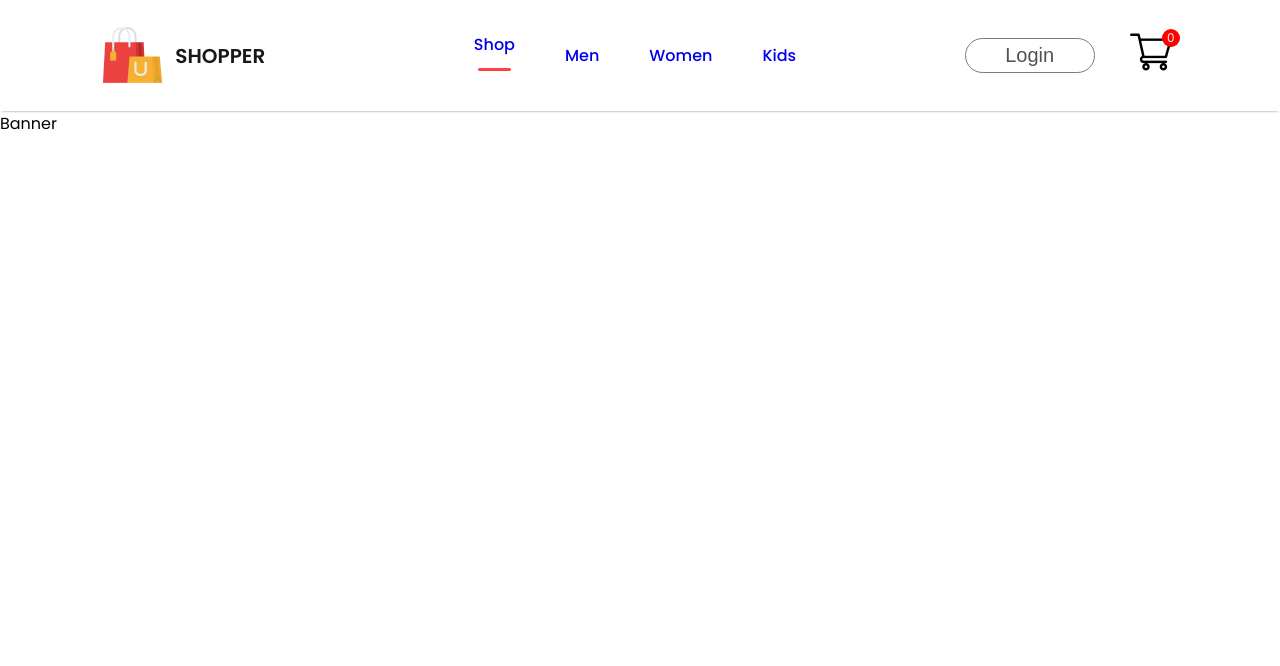
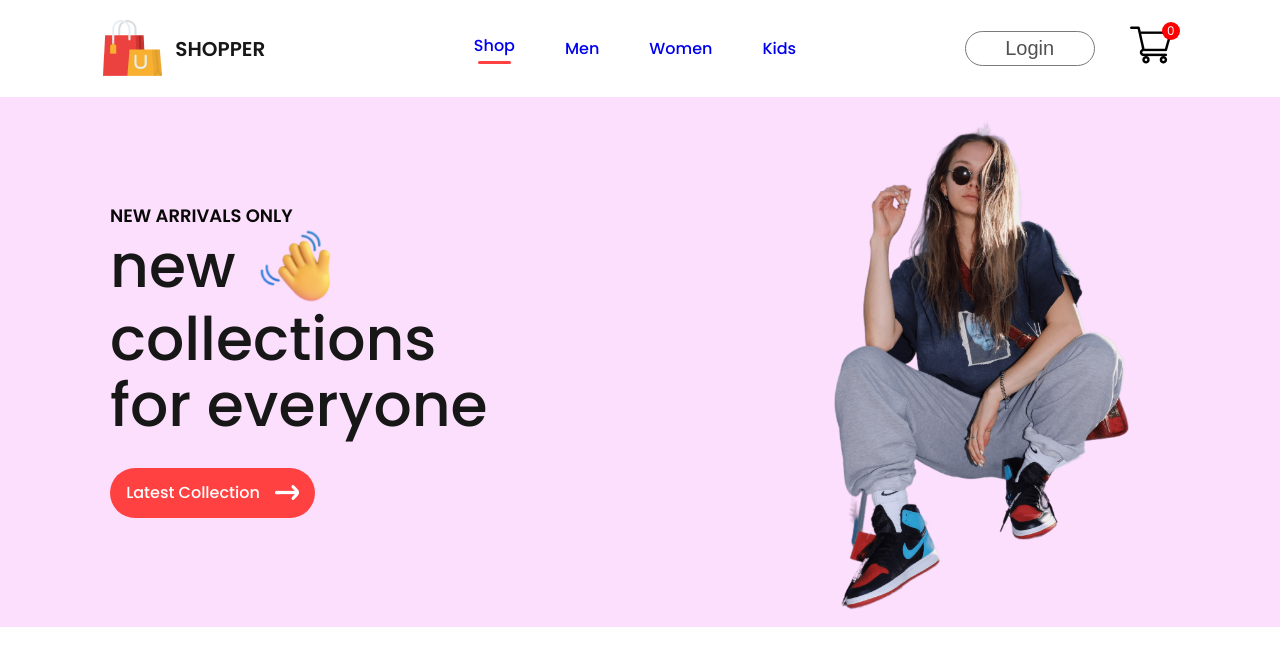
Before and after one commit to shahroz-ali750/React-Project, a React (Create React App) app: page / in a window 1280 px wide. Shown: the top 666 px of the page. Built offline with nearby package versions, Linux system fonts and the light colour scheme.

Commit message:
banner component completed

```diff
--- a/src/components/Banner/Banner.css
+++ b/src/components/Banner/Banner.css
@@ -0,0 +1,55 @@
+.banner {
+  /* height: 100vh; */
+  background: #fcdffd;
+  display: flex;
+}
+.banner-left {
+  flex: 1;
+  display: flex;
+  flex-direction: column;
+  justify-content: center;
+
+  padding-left: 110px;
+  line-height: 1.1;
+}
+.banner-left h2 {
+  color: #090909;
+  font-size: 18px;
+  font-weight: 600;
+}
+.banner-left p {
+  color: #171717;
+  font-size: 60px;
+  font-weight: 450;
+}
+.banner-hand-icon {
+  display: flex;
+  align-items: center;
+  gap: 20px;
+}
+.banner-hand-icon img {
+  width: 80px;
+}
+.banner-latest-btn {
+  display: flex;
+  justify-content: center;
+  align-items: center;
+  gap: 15px;
+  width: 205px;
+  height: 50px;
+  border-radius: 75px;
+  margin-top: 30px;
+  background: #ff4141;
+  color: #ffff;
+  font-size: 16px;
+  font-weight: 500;
+}
+.banner-right {
+  flex: 1;
+  display: flex;
+  align-items: center;
+  justify-content: center;
+}
+.banner-right img {
+  height: 530px;
+}
--- a/src/components/Banner/Banner.jsx
+++ b/src/components/Banner/Banner.jsx
@@ -1,7 +1,29 @@
 import React from 'react'
 import './Banner.css'
+import hand_icon from "../Assets/hand_icon.png"
+import arrow_icon from '../Assets/arrow.png'
+import hero_image from '../Assets/hero_image.png'
 export const Banner = () => {
   return (
-    <div>Banner</div>
+    <div className='banner'>
+        <div className="banner-left">
+            <h2>NEW ARRIVALS ONLY</h2>
+            <div>
+                <div className='banner-hand-icon'>
+                    <p>new</p>
+                    <img src={hand_icon} alt="" />
+                </div>
+                <p>collections</p>
+                <p>for everyone</p>
+            </div>
+            <div className="banner-latest-btn">
+                <div>Latest Collection </div>
+                <img src={arrow_icon} alt="" />
+            </div>
+        </div>
+        <div className="banner-right">
+            <img src={hero_image} alt="" />
+        </div>
+    </div>
   )
 }
--- a/src/index.css
+++ b/src/index.css
@@ -1,3 +1,6 @@
+*{
+  margin: 0;
+}
 body {
   margin: 0;
   font-family: -apple-system, BlinkMacSystemFont, 'Segoe UI', 'Roboto', 'Oxygen',
```
